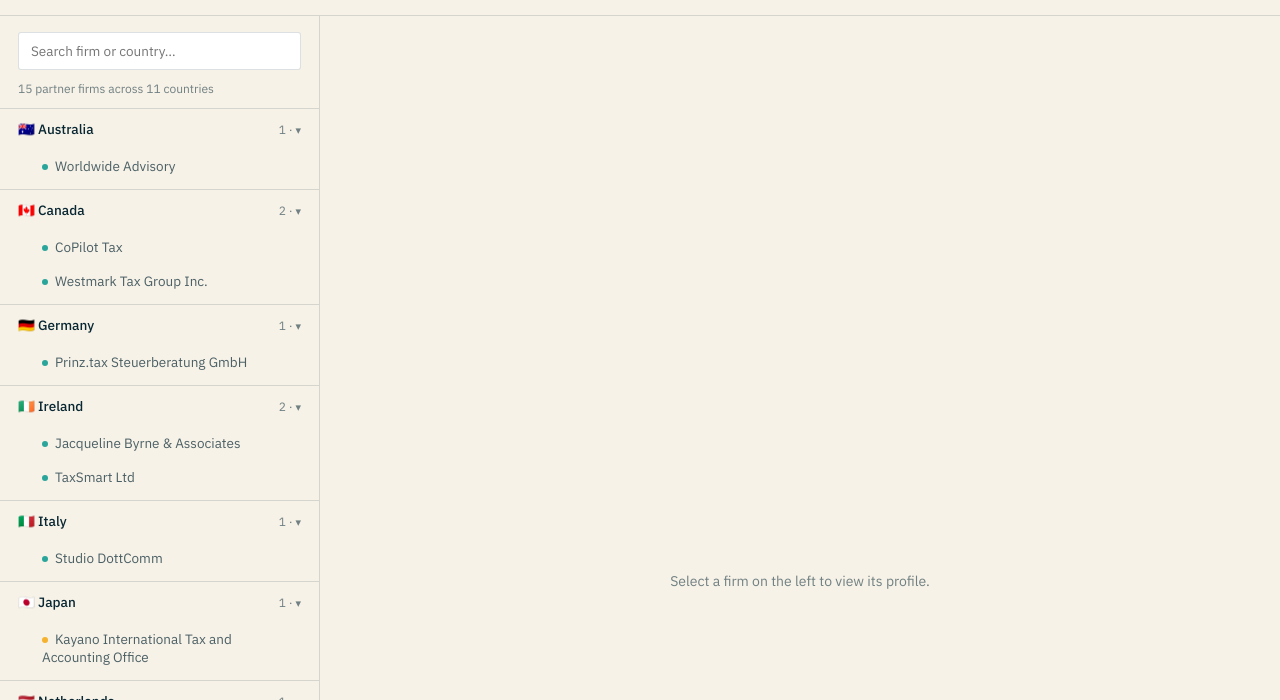
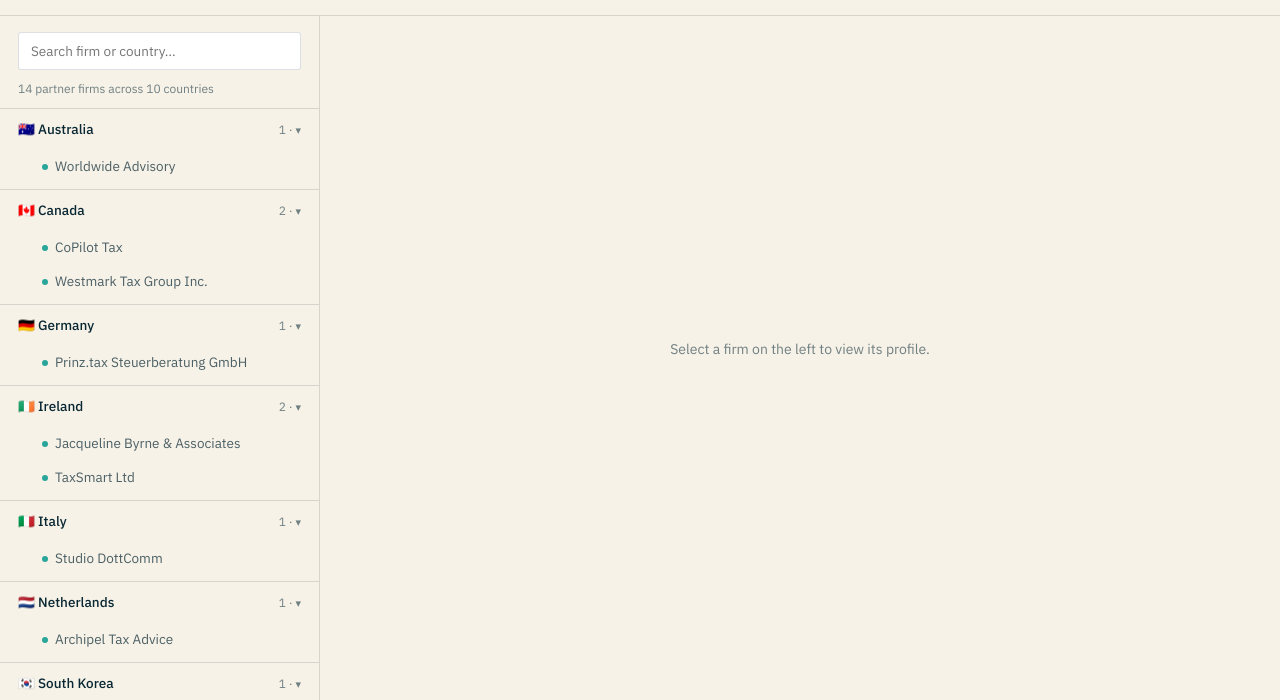
Before and after one commit to jodiew9/tax-advisory-network-site, a plain HTML site: page index.html in a window 1280 px wide. Shown: the part 89-789 px from the top of the page. Drawn offline with Linux system fonts and the light colour scheme.

Commit message:
Add files via upload
Corrected spacing and scrolling

```diff
--- a/index.html
+++ b/index.html
@@ -52,7 +52,7 @@
   }
   h1,h2,h3,.serif{ font-family:'Newsreader', ui-serif, Georgia, serif; font-weight:500; letter-spacing:-0.01em; }
 
-  .app{ max-width:1280px; margin:0 auto; min-height:100vh; display:flex; flex-direction:column; }
+  .app{ max-width:1280px; margin:0 auto; height:100vh; height:100dvh; display:flex; flex-direction:column; overflow:hidden; }
 
   header.topbar{
     padding:22px 28px 18px; border-bottom:1px solid var(--line);
@@ -118,6 +118,7 @@
   .quickfacts{ display:grid; grid-template-columns:repeat(auto-fit, minmax(150px,1fr)); border:1px solid var(--line); border-radius:var(--radius); margin-bottom:30px; overflow:hidden; }
   .qf{ padding:13px 16px; border-right:1px solid var(--line); border-bottom:1px solid var(--line); }
   .qf:last-child{ border-right:none; }
+  .qf:nth-child(5){ grid-column:1 / -1; }
   .qf .label{ font-size:11px; color:var(--muted); margin-bottom:4px; }
   .qf .value{ font-size:13.5px; color:var(--ink); }
 
@@ -419,24 +420,6 @@
     website:"https://copilottax.ca"
   },
   {
-    id:"kayano", airtableId:"recmGSWyVfYcyOG8g", name:"Kayano International Tax and Accounting Office", country:"Japan", flag:"🇯🇵", city:"Shinagawa, Tokyo",
-    status:"Under Review",
-    about:"Kayano International Tax Accounting Office was founded in October 2020 by representative Takaaki Kayano, based in Shinagawa Ward, Tokyo. Prior to founding the firm, Kayano spent over 7 years at EY's Japan tax practice (New Japan Ernst & Young Tax Accountants Corporation, now EY Tax Accountants Corporation), working in both the Tokyo and Düsseldorf offices. His work there included corporate and consumption tax filing for foreign companies and consolidated tax filing for major Japanese companies, including on-site support at a major Dutch semiconductor manufacturer and a major Japanese telecommunications company; he left EY at the level of Manager. The firm operates as a fully remote practice and is affiliated with Higashi Gotanda Accounting LLC and ESNext Tax Accountants Corporation, with an advisor attorney (Hirotoshi Kaino, Sakai Law Office) for matters requiring legal coordination.",
-    idealClient:"Members with equity compensation (RSUs, ESPPs, stock options) who are Japan tax residents or non-permanent residents, especially those with cross-border complexity given the representative's direct EY background in cross-border corporate and individual tax work. Also a good fit for foreign nationals in Japan needing English-language support, and members with inheritance, gift, or estate tax needs requiring coordination with affiliated legal partners.",
-    services:["Equity Compensation - RSU/ISO/NSO/ESPP","Equity Compensation - Liquidity event planning (tender offer, IPO)","Cross-border / expatriate tax","Annual tax filing","Equity Compensation - Multi-jurisdiction equity apportionment","Foreign account reporting"],
-    languages:"English, Japanese",
-    years:"15",
-    credentials:"Licensed Tax Accountant (Zeirishi), registered with the Tokyo Certified Public Tax Accountants Association, Shinagawa Branch. Nissho Bookkeeping Examination, Level 1. Licensed Real Estate Agent. Certified Management Innovation Support Institution (認定経営革新等支援機関). TOEIC score: 825.",
-    membership:"Tokyo Certified Public Tax Accountants Association, Shinagawa Branch.",
-    consultFee:"30 min 20,000 JPY",
-    consultProcess:"Consultations are paid, at JPY 20,000 plus consumption tax per 30 minutes; individual tax return preparation starts at JPY 180,000 plus consumption tax.",
-    whatToBring:"Not specified",
-    busySeason:"Mid Feb – mid March – tax filing.",
-    responseTime:"< 1 week",
-    pricingNote:"JPY 20,000 per 30 minutes.",
-    website:"https://www.kyno-office.com/en/"
-  },
-  {
     id:"jbyrne", airtableId:"recqkGk6Zlvfo8iw4", name:"Jacqueline Byrne & Associates", country:"Ireland", flag:"🇮🇪", city:"Dublin and Kildare",
     status:"Need MoU",
     about:"Jacqueline Byrne & Associates was founded 15 years ago as a small business dealing primarily with personal tax.",
```
